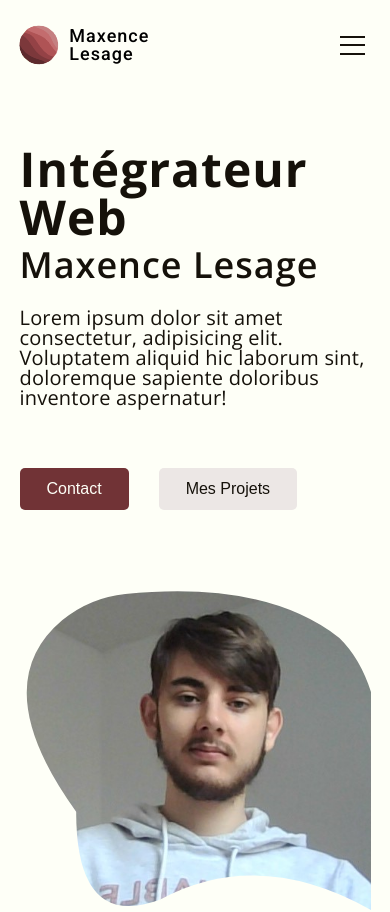
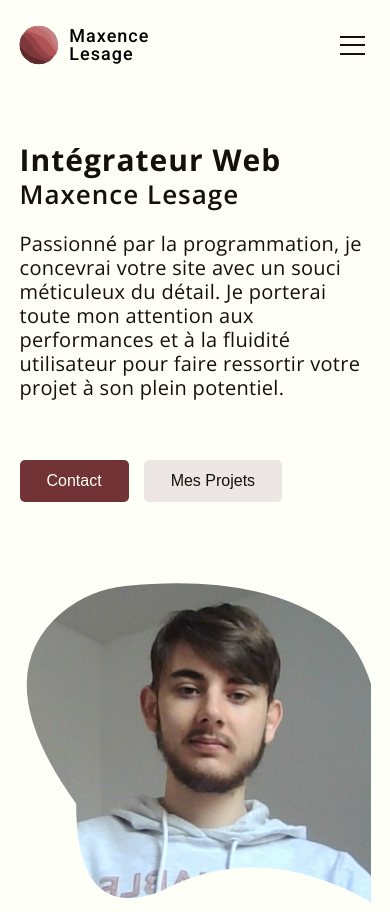
Before and after one commit to Maxence-Lesage/Portfolio, a React (Create React App) app: page / in a window 390 px wide. Shown: the top 912 px of the page. Built offline with nearby package versions, Linux system fonts and the light colour scheme.

Commit message:
Few changes on the Hero Section

```diff
--- a/src/sections/hero/index.jsx
+++ b/src/sections/hero/index.jsx
@@ -9,7 +9,7 @@ function Hero() {
                 <header className="hero_text">
                     <h1 className="hero_title">Intégrateur Web</h1>
                     <h2 className="hero_name">Maxence Lesage</h2>
-                    <p className="hero_catch">Lorem ipsum dolor sit amet consectetur, adipisicing elit. Voluptatem aliquid hic laborum sint, doloremque sapiente doloribus inventore aspernatur!</p>
+                    <p className="hero_catch">Passionné par la programmation, je concevrai votre site avec un souci méticuleux du détail. Je porterai toute mon attention aux performances et à la fluidité utilisateur pour faire ressortir votre projet à son plein potentiel.</p>
                 </header>
                 <div className="hero_links">
                     <Button key="btn-contact" value="Contact" type="btn_primary" />
--- a/src/sections/hero/index.scss
+++ b/src/sections/hero/index.scss
@@ -28,12 +28,20 @@
 .hero_title {
     font-size: 48px;
     font-weight: 700;
+
+    @media screen and (max-width: 450px) {
+        font-size: 30px;
+    }
 }
 
 .hero_name {
     font-size: 36px;
     font-weight: 600;
     margin-top: 6px;
+
+    @media screen and (max-width: 450px) {
+        font-size: 26px;
+    }
 }
 
 .hero_catch {
@@ -41,12 +49,18 @@
     font-weight: 400;
     margin-top: 25px;
     letter-spacing: .2px;
+    line-height: 1.2;
+    letter-spacing: .3px;
 }
 
 .hero_links {
     display: flex;
     gap: 30px;
     margin-top: 60px;
+
+    @media screen and (max-width: 450px) {
+        gap: 15px;
+    }
 }
 
 @media screen and (max-width: 750px) {
```
